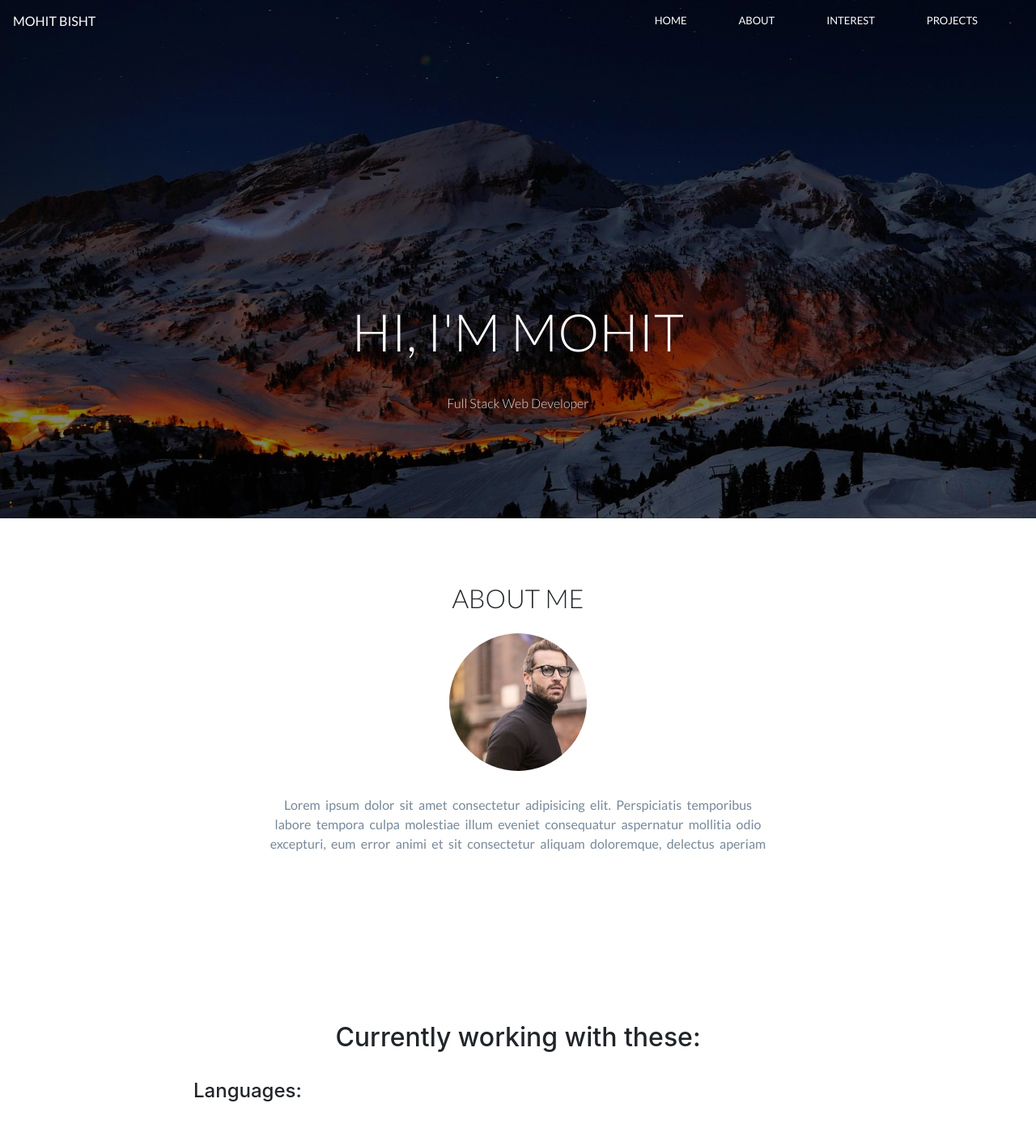
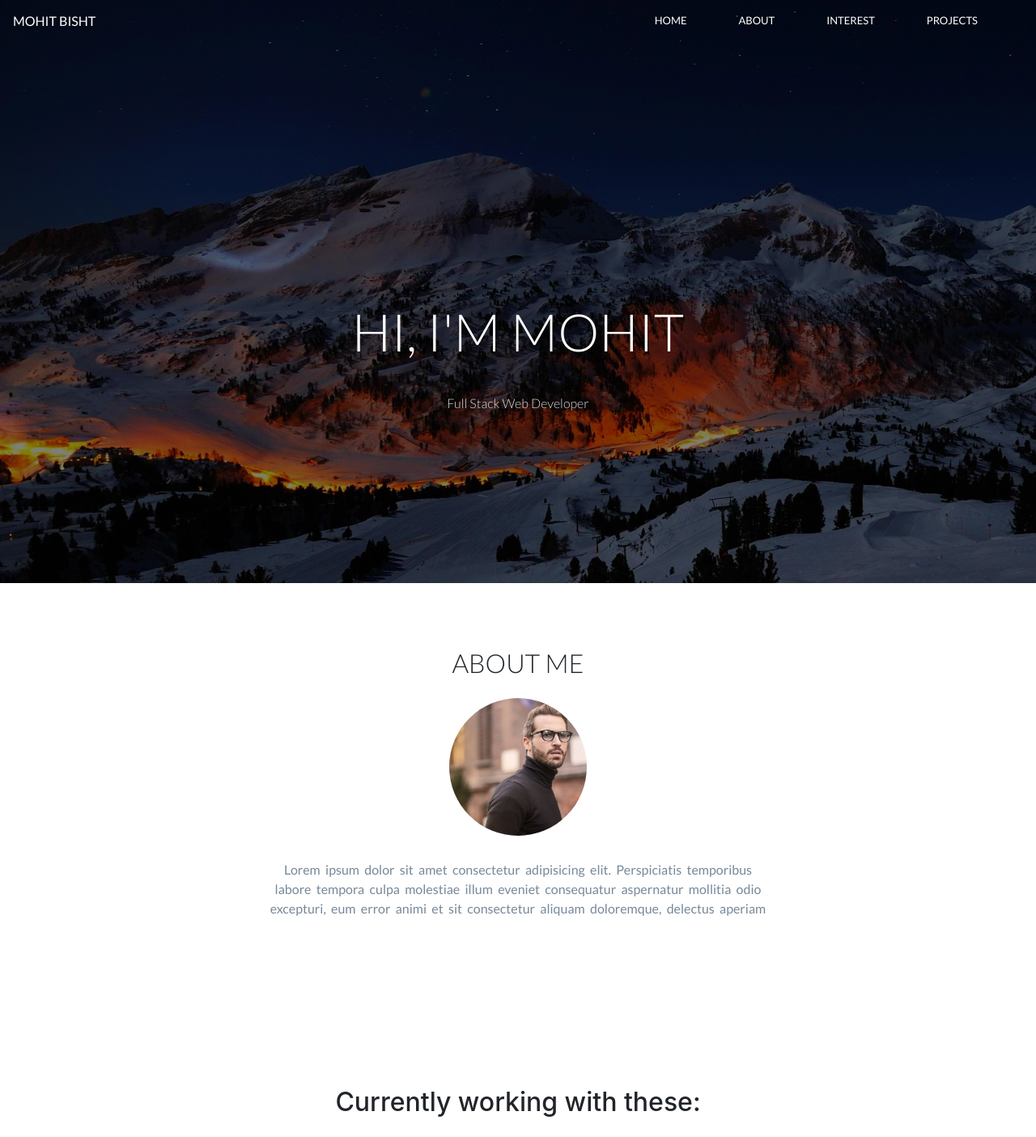
Before and after one commit to Mohitb07/personal, a React (Create React App) app: page / in a window 1280 px wide. Shown: the top 1404 px of the page at 81% size. Built offline with nearby package versions, Linux system fonts and the light colour scheme.

Commit message:
code refactor

```diff
--- a/src/App.js
+++ b/src/App.js
@@ -14,8 +14,8 @@ class App extends React.Component {
             <Header/>
             <Section/>
             <Interest/>
+            <Projects/>
             <Form/>
-            <Projects/>
             <Footer/>
             </>
         )
--- a/src/Components/Header/Header.module.css
+++ b/src/Components/Header/Header.module.css
@@ -14,7 +14,7 @@
 
  .header {
     background-image: linear-gradient(rgba(0,0,0,0.5),rgba(0,0,0,0.5)), url(../../Images/background1.jpg);
-    height: 80vh;
+    height: 90vh;
     background-size: cover;
     background-position: center;
     background-attachment: fixed;
--- a/src/Components/Section/Section.js
+++ b/src/Components/Section/Section.js
@@ -8,6 +8,7 @@ class Header extends React.Component {
 
        return (
             <div  className="container" id="about">
+                <div data-aos="fade-up" className={styles.box}>
             <section className={styles.about}>
                 <h2 data-aos="fade-up">ABOUT ME</h2>
                 <div data-aos="fade-up">
@@ -18,6 +19,7 @@ class Header extends React.Component {
                 </p>
             </section>
             </div>
+            </div>
        )
     }
 }
```
